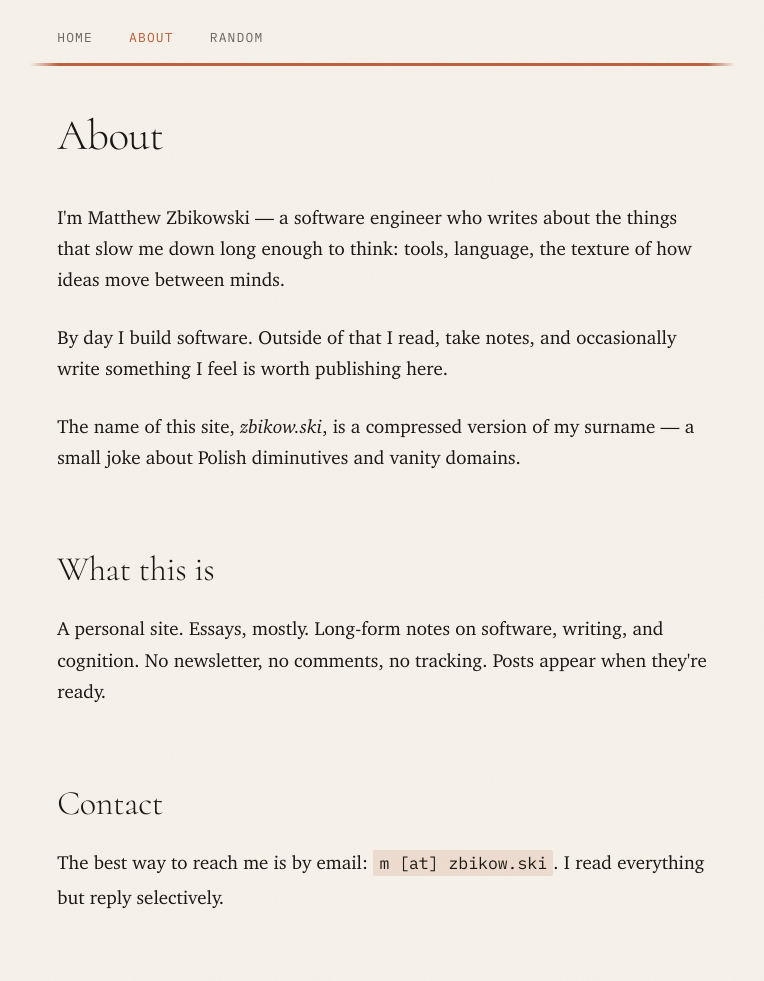
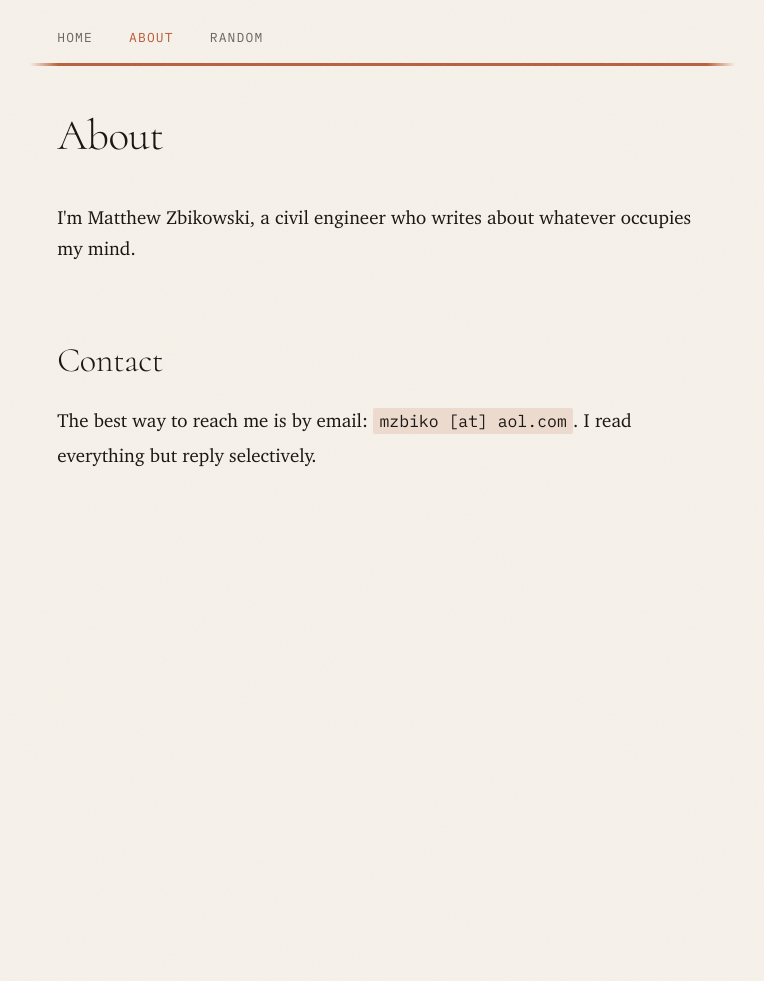
Before and after one commit to matt-zb/matt-zb.github.io, a Jekyll site: the page built from about.md, in a window 1280 px wide. Shown: the whole page, without its empty margins (250-1014 px from the left). Built offline with Jekyll 4.4.1, drawn with Linux system fonts in a browser that asks for light colours; some web fonts are replaced; after the commit the page ends 900 px from its top, so only the background shows below that.

Commit message:
simplify about.md

```diff
--- a/about.md
+++ b/about.md
@@ -1,7 +1,7 @@
 ---
 layout: base
 title: "About"
-description: "About Matthew Zbikowski — writer, software engineer."
+description: "About Matthew Zbikowski, the author of this blog."
 ---
 
 <article class="page">
@@ -10,18 +10,10 @@ description: "About Matthew Zbikowski — writer, software engineer."
   </header>
 
   <div class="page-content">
-    <p>I'm Matthew Zbikowski — a software engineer who writes about the things that slow me down long enough to think: tools, language, the texture of how ideas move between minds.</p>
-
-    <p>By day I build software. Outside of that I read, take notes, and occasionally write something I feel is worth publishing here.</p>
-
-    <p>The name of this site, <em>zbikow.ski</em>, is a compressed version of my surname — a small joke about Polish diminutives and vanity domains.</p>
-
-    <h2>What this is</h2>
-
-    <p>A personal site. Essays, mostly. Long-form notes on software, writing, and cognition. No newsletter, no comments, no tracking. Posts appear when they're ready.</p>
+    <p>I'm Matthew Zbikowski, a civil engineer who writes about whatever occupies my mind.</p>
 
     <h2>Contact</h2>
 
-    <p>The best way to reach me is by email: <code>m [at] zbikow.ski</code>. I read everything but reply selectively.</p>
+    <p>The best way to reach me is by email: <code>mzbiko [at] aol.com</code>. I read everything but reply selectively.</p>
   </div>
 </article>
```
